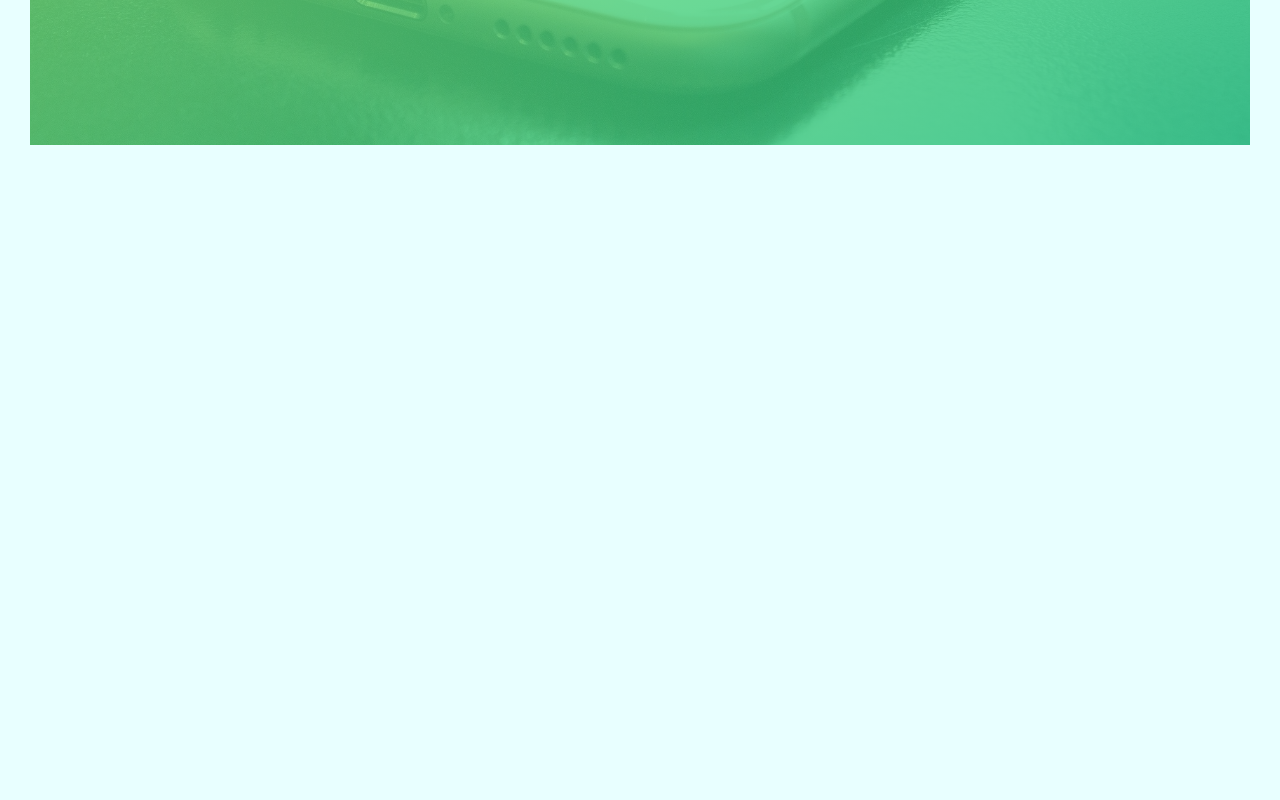
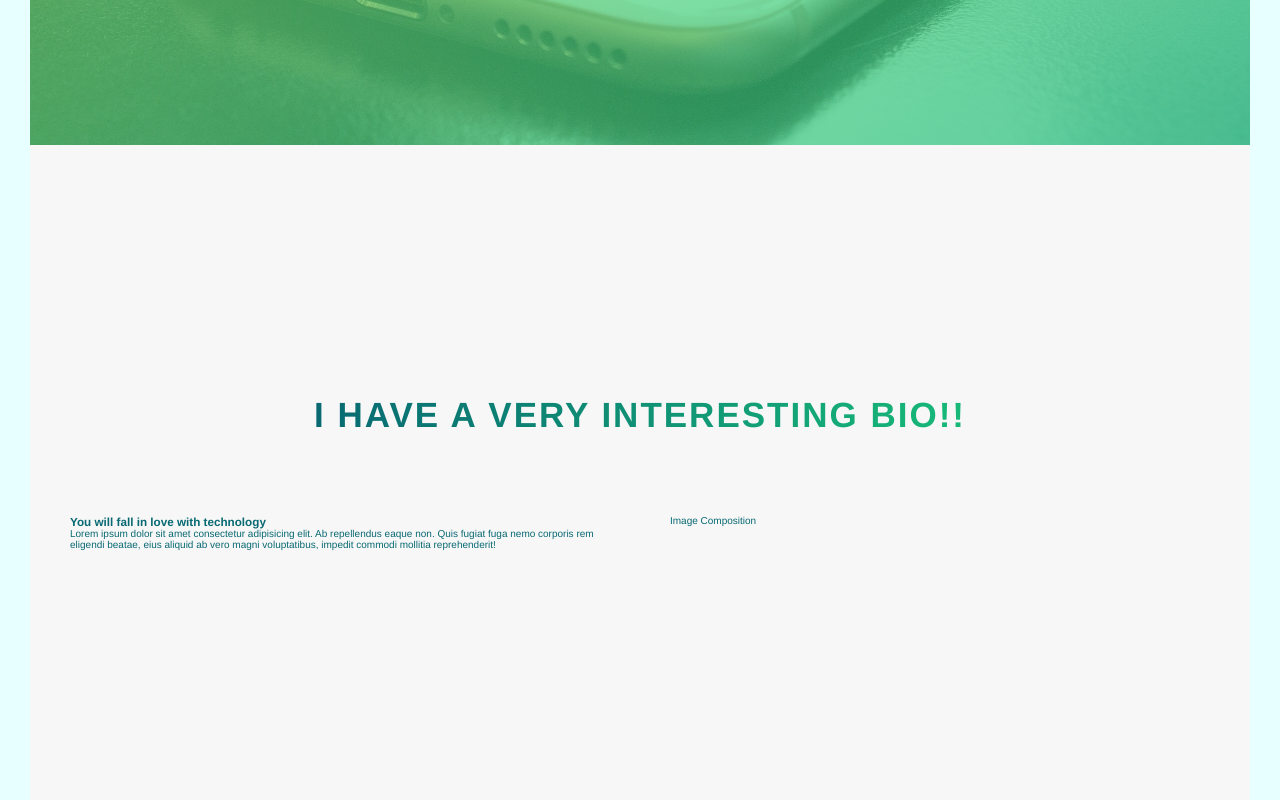
Before and after one commit to newagestriker/ramizprofile, a React (Create React App) app: page / in a window 1280 px wide. Shown: the part 645-1445 px from the top of the page. Before the commit the page ends 820 px from the top, so only its background shows below. Built offline with nearby package versions, Linux system fonts and the light colour scheme.

Commit message:
Middle of About Me

```diff
--- a/src/App.tsx
+++ b/src/App.tsx
@@ -1,11 +1,13 @@
 import React from 'react';
 import Header from './Pages/Home/Header';
+import Main from './Pages/Home/Main';
 
 
 function App() {
   return (
     <div >
      <Header/>
+     <Main/>
     </div>
   );
 }
--- /dev/null
+++ b/src/Pages/Home/Main.tsx
@@ -0,0 +1,32 @@
+import React from 'react'
+
+
+export interface MainProps {
+
+}
+
+const Main: React.FC<MainProps> = () => {
+    return (<main>
+        <section className="section-about">
+            <div className="u-center-text">
+                <h2 className="heading-secondary u-margin-bottom-8">
+                    I have a very Interesting Bio!!
+            </h2>
+            </div>
+            <div className="row">
+                <div className="col-1-of-2">
+                    <h3 className="heading-tertiary">You will fall in love with technology</h3>
+                    <p className="paragraph">
+                        Lorem ipsum dolor sit amet consectetur adipisicing elit. Ab repellendus eaque non. Quis fugiat fuga nemo corporis rem eligendi beatae, eius aliquid ab vero magni voluptatibus, impedit commodi mollitia reprehenderit!
+                    </p>
+                </div>
+                <div className="col-1-of-2">
+                    Image Composition
+                </div>
+            </div>
+
+        </section>
+    </main>);
+}
+
+export default Main;
--- a/src/index.scss
+++ b/src/index.scss
@@ -10,11 +10,8 @@
 @import "./sass/pages/home";
 
 @import "./sass/components/button";
+
 @import "./sass/layout/header";
+@import "./sass/layout/grid";
 
 @import "./sass/base/typography";
-
-code {
-  font-family: source-code-pro, Menlo, Monaco, Consolas, "Courier New",
-    monospace;
-}
--- a/src/sass/abstracts/_mixins.scss
+++ b/src/sass/abstracts/_mixins.scss
@@ -0,0 +1,7 @@
+@mixin clearfix{
+    &::after{
+        content: "";
+        display: table;
+        clear: both;
+    }
+}
--- a/src/sass/abstracts/_variables.scss
+++ b/src/sass/abstracts/_variables.scss
@@ -1,4 +1,4 @@
-
+//COLORS
 $color-primary: #17b978;
 $color-primary-dark: #086972;
 $color-primary-light: #a7ff83;
@@ -6,3 +6,9 @@ $color-light: #e8ffff;
 $color-dark: #071a52;
 $color-white: #ffffff;
 $color-black: #000;
+$color-grey-light-1:#f7f7f7;
+
+//GRID
+$grid-width:114rem;
+$gutter-vertical:8rem;
+$gutter-horizontal:6rem;
--- a/src/sass/base/_typography.scss
+++ b/src/sass/base/_typography.scss
@@ -33,3 +33,21 @@ body {
       animation-timing-function: ease-out;
     }
   }
+
+  .heading-secondary{
+    font-size: 3.5rem;
+    text-transform: uppercase;
+    font-weight: 700;
+    display: inline-block;
+    background-image: linear-gradient(to right,$color-primary-dark,$color-primary);
+    color: transparent;
+    letter-spacing: .2rem;
+    background-clip:text;
+    -webkit-background-clip: text;
+    transition: all .2s;
+
+    &:hover{
+      transform: skewY(2deg) skewX(20deg) scale(1.1);
+      text-shadow: .5rem 1rem 2rem rgba($color: #000000, $alpha: 0.2) ;
+    }
+  }
--- a/src/sass/base/_utilities.scss
+++ b/src/sass/base/_utilities.scss
@@ -0,0 +1,2 @@
+.u-center-text{text-align: center;}
+.u-margin-bottom-8{margin-bottom: 8rem;}
--- /dev/null
+++ b/src/sass/layout/_grid.scss
@@ -0,0 +1,47 @@
+.row {
+  max-width: $grid-width;
+  margin: 0 auto;
+
+  &:not(:last-child) {
+    margin-bottom: $gutter-vertical;
+  }
+
+  @include clearfix;
+
+  [class^="col-"] {
+    float: left;
+    &:not(:last-child) {
+      margin-right: $gutter-horizontal;
+    }
+  }
+
+  .col-1-of-2 {
+    width: calc((100% - #{$gutter-horizontal}) / 2);
+  }
+
+  .col-1-of-3 {
+    width: calc((100% - 2 * #{$gutter-horizontal}) / 3);
+  }
+
+  .col-2-of-3 {
+    width: calc(
+      2 * ((100% - 2 * #{$gutter-horizontal}) / 3) + #{$gutter-horizontal}
+    );
+  }
+
+  .col-1-of-4 {
+    width: calc((100% - 3 * #{$gutter-horizontal}) / 4);
+  }
+
+  .col-2-of-4 {
+    width: calc(
+      2 * ((100% - 3 * #{$gutter-horizontal}) / 4) + #{$gutter-horizontal}
+    );
+  }
+
+  .col-3-of-4 {
+    width: calc(
+      3 * ((100% - 3 * #{$gutter-horizontal}) / 4) + 2 * #{$gutter-horizontal}
+    );
+  }
+}
--- a/src/sass/layout/_header.scss
+++ b/src/sass/layout/_header.scss
@@ -1,11 +1,11 @@
 .header {
     position: relative;
     height: 95vh;
-    margin: 3rem;
+    margin: 3rem 3rem 0 3rem;
     background-image: linear-gradient(
         to right bottom,
-        rgba($color-primary-light, 0.8),
-        rgba($color-primary, 0.8)
+        rgba($color-primary-light, 0.7),
+        rgba($color-primary, 0.7)
       ),
       url("../../images/smart-background.jpg");
     background-position: top;
--- a/src/sass/pages/_home.scss
+++ b/src/sass/pages/_home.scss
@@ -0,0 +1,6 @@
+.section-about{
+    background-color: $color-grey-light-1;
+    padding: 25rem 0;
+    margin:0 3rem;
+
+}
```
